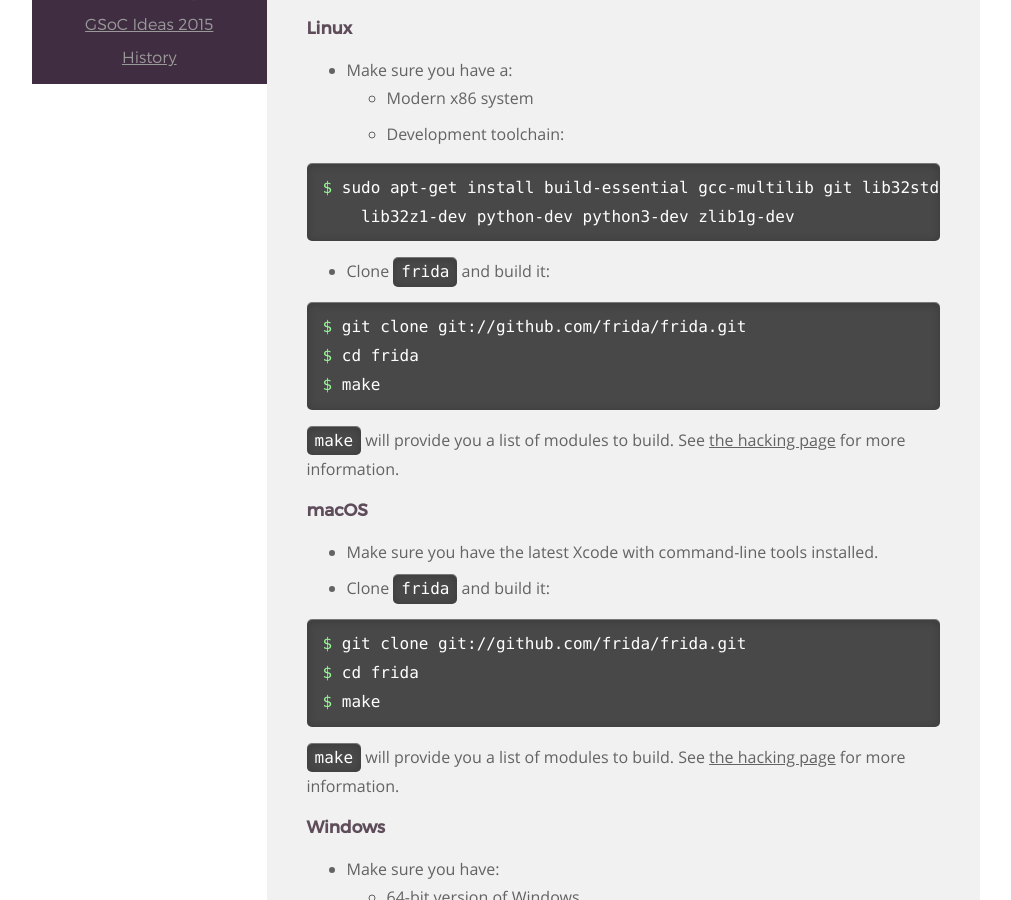
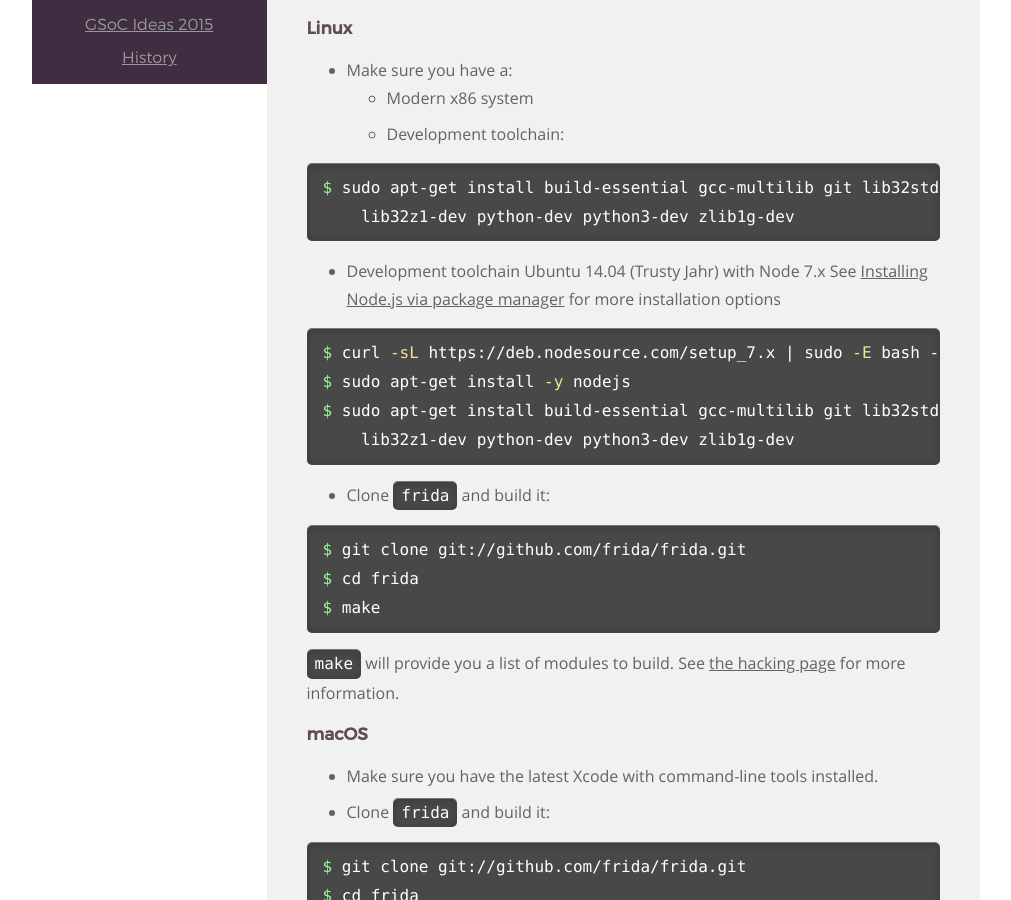
Before and after one commit to frida/frida-website, a Jekyll site: the page built from _docs/building.md, in a window 1280 px wide and 900 px high, scrolled down 1502 px. Shown: the whole window, without its empty margins (129-1140 px from the left). Built offline with Jekyll 4.4.1, drawn with Linux system fonts in a browser that asks for light colours.

Commit message:
Add more details to build on Ubuntu 14.04 (#82)

```diff
--- a/_docs/building.md
+++ b/_docs/building.md
@@ -64,6 +64,16 @@ below.
 $ sudo apt-get install build-essential gcc-multilib git lib32stdc++-4.9-dev \
     lib32z1-dev python-dev python3-dev zlib1g-dev
 {% endhighlight %}
+
+  - Development toolchain Ubuntu 14.04 (Trusty Jahr) with Node 7.x
+  See [Installing Node.js via package manager](https://nodejs.org/en/download/package-manager/) for more installation options
+{% highlight bash %}
+$ curl -sL https://deb.nodesource.com/setup_7.x | sudo -E bash -
+$ sudo apt-get install -y nodejs
+$ sudo apt-get install build-essential gcc-multilib git lib32stdc++-4.8-dev \
+    lib32z1-dev python-dev python3-dev zlib1g-dev
+{% endhighlight %}
+
 - Clone `frida` and build it:
 {% highlight bash %}
 $ git clone git://github.com/frida/frida.git
```
